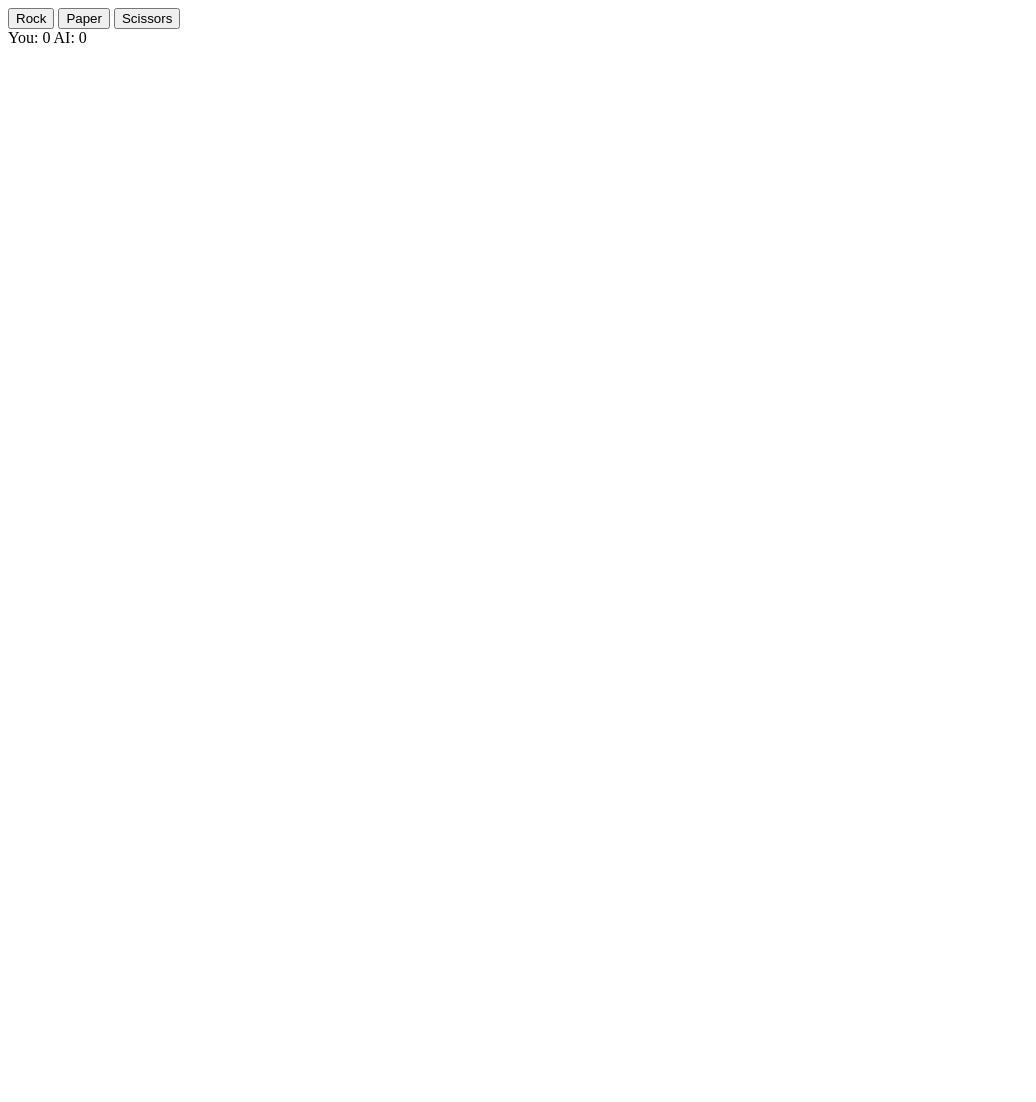
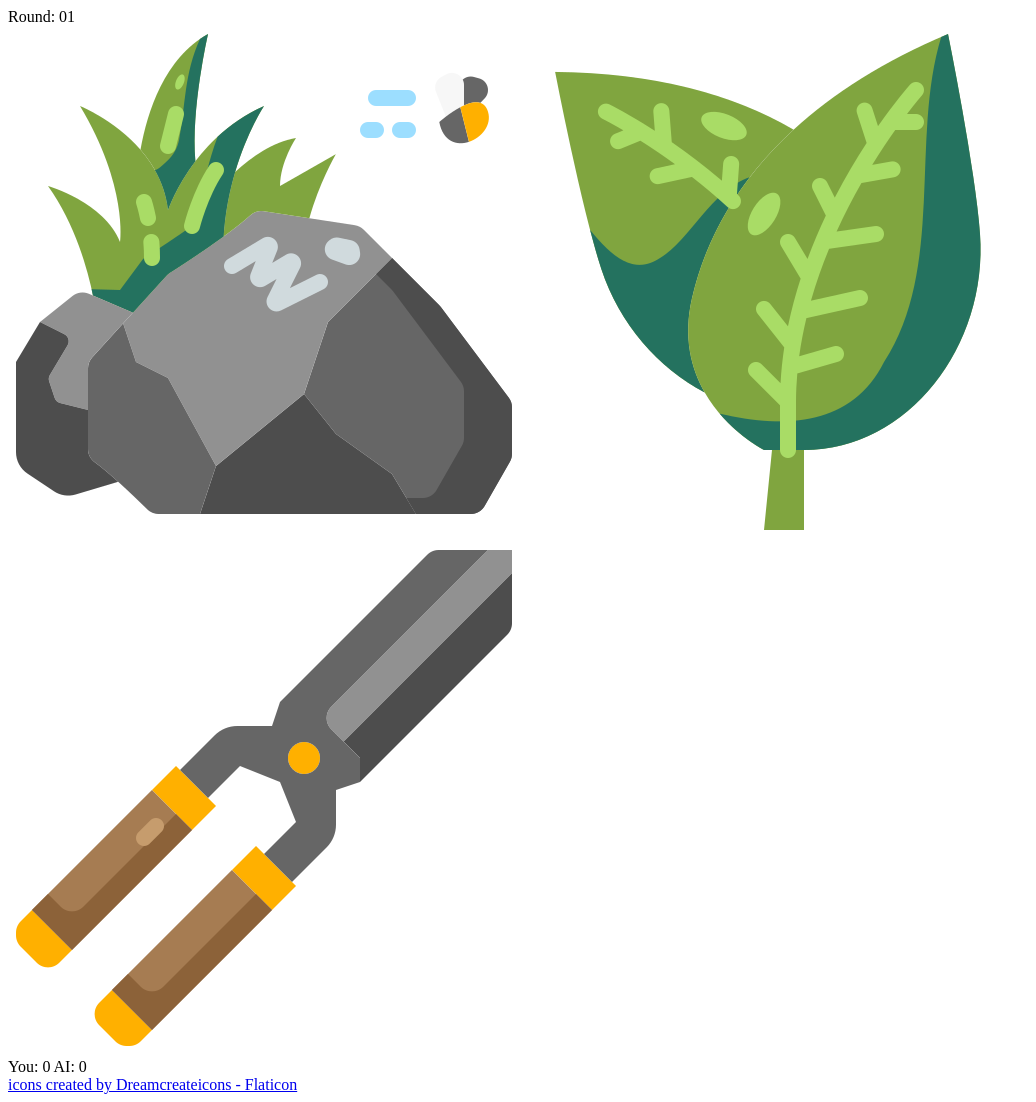
Before and after one commit to AdemBendjama/Rock-Paper-Scissors, a plain HTML site: page index.html in a window 1280 px wide. Shown: the whole page, without its empty margins (0-1036 px from the left). Before the commit the page ends 800 px from the top, so only its background shows below. Drawn offline with Linux system fonts and the light colour scheme.

Commit message:
Add Resources and optimize code

```diff
--- a/index.html
+++ b/index.html
@@ -5,23 +5,43 @@
     <meta http-equiv='X-UA-Compatible' content='IE=edge'>
     <title>Rock Paper Scissors</title>
     <meta name='viewport' content='width=device-width, initial-scale=1'>
+    <link rel="shortcut icon" href="/resources/favicon.png" type="image/x-icon">
+    <link rel="stylesheet" href="main.css">
     <script src='main.js' defer></script>
 </head>
 <body>
 
-    <button onclick="game('rock', getComputerChoice())">Rock</button>
-    <button onclick="game('paper', getComputerChoice())">Paper</button>
-    <button onclick="game('scissors', getComputerChoice())">Scissors</button>
+    <div class="container">
+        <div class="game">
+            <section class="section-1">
+                <div class="rounds">
+                    <span>Round: 01</span>
+                </div>
 
-    <div class="display">
+                <div class="game-options">
+                    <img src="resources/rock-512.png" alt="icon of a rock and some grass"
+                        onclick="game('rock', getComputerChoice())">
+                    <img src="resources/leaf-512.png" alt="icon of 2 leaves"
+                        onclick="game('paper', getComputerChoice())">
+                    <img src="resources/scissors-512.png" alt="icon of farming scissors"
+                        onclick="game('scissors', getComputerChoice())">
+                </div>
+            </section>
+            <section class="section-2">
                 <div class="score">
+
                     <span class="user-score">You: 0</span>
                     <span class="computer-score">AI: 0</span>
+
                 </div>
                 <div class="score">
                     <span class="game-result"></span>
+
                 </div>
+            </section>
         </div>
-
+        <a href="https://www.flaticon.com/authors/dreamcreateicons" target="_blank" class="artist-credit"
+            title="rocks,scissors,leaves icons">icons created by Dreamcreateicons - Flaticon</a>
+    </div>
 </body>
 </html>
--- a/main.js
+++ b/main.js
@@ -1,6 +1,7 @@
 let playerWins = 0;
 let computerWins = 0;
 let rounds = 0;
+const roundsDisplay = document.querySelector(".rounds span");
 const userScore = document.querySelector(".score .user-score");
 const computerScore = document.querySelector(".score .computer-score");
 const gameResult = document.querySelector(".score .game-result");
@@ -27,22 +28,23 @@ function game(playerSelection, computerSelection) {
     }
 
     gameResult.innerText = `${result}`;
+
     rounds++;
+    roundsDisplay.innerText = `Round: 0${rounds}`;
 
     if (rounds == 5 || playerWins == 3 || computerWins == 3) {
         // Declaring the winner of the tie based on the results of wins
-        result = "Game Results: \n";
 
         if (playerWins == computerWins) {
-            result = result + "Tie Game!";
+            result = "Tie Game!";
             gameResult.innerText = `${result}`;
         }
         else if (playerWins > computerWins) {
-            result = result + "You Win The Game!";
+            result = "You Win The Game!";
             gameResult.innerText = `${result}`;
         }
         else {
-            result = result + "You Lost The Game!";
+            result = "You Lost The Game!";
             gameResult.innerText = `${result}`;
         }
 
```
Also changed, not shown: resources/favicon.png (added), resources/leaf-512.png (added), resources/rock-512.png (added), resources/scissors-512.png (added). Lines whose indentation alone changed are shown as unchanged.
